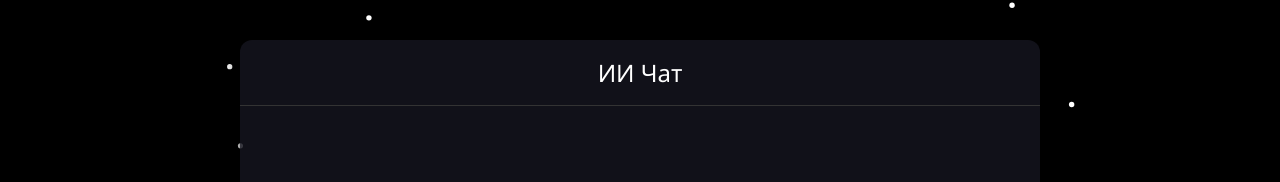
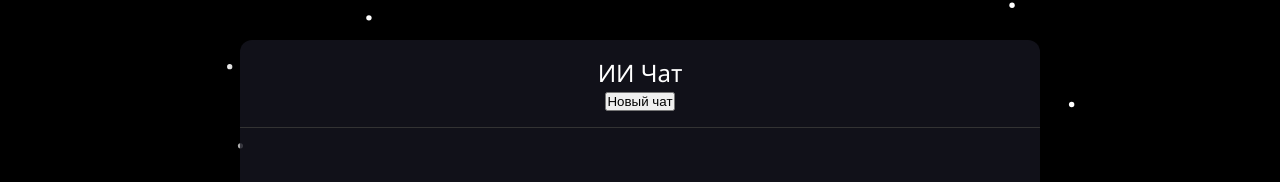
Before and after one commit to xx0loxi/TG-BOT-WEB, a plain HTML site: page index.html in a window 1280 px wide. Shown: the top 182 px of the page. Drawn offline with Linux system fonts and the light colour scheme.

Commit message:
index.html

```diff
--- a/index.html
+++ b/index.html
@@ -1,23 +1,31 @@
 <!DOCTYPE html>
 <html lang="ru">
 <head>
-  <meta charset="UTF-8" />
-  <meta name="viewport" content="width=device-width, initial-scale=1.0"/>
+  <meta charset="UTF-8"/>
+  <meta name="viewport" content="width=device-width,initial-scale=1"/>
   <title>ИИ Чат</title>
   <link rel="stylesheet" href="style.css"/>
 </head>
 <body>
-  <!-- Канвас для звёздного фона -->
+  <!-- Звёздное поле -->
   <canvas id="starfield"></canvas>
 
-  <!-- Основное приложение -->
+  <!-- Основной UI -->
   <div class="app-container">
     <header>
       <h1>ИИ Чат</h1>
+      <button id="new-chat" class="btn-new">Новый чат</button>
     </header>
+
     <main id="chat-window"></main>
+
     <footer>
-      <input type="text" id="user-input" placeholder="Напишите сообщение..." autocomplete="off"/>
+      <input
+        type="text"
+        id="user-input"
+        placeholder="Напишите сообщение..."
+        autocomplete="off"
+      />
       <button id="send-btn">Отправить</button>
     </footer>
   </div>
```
